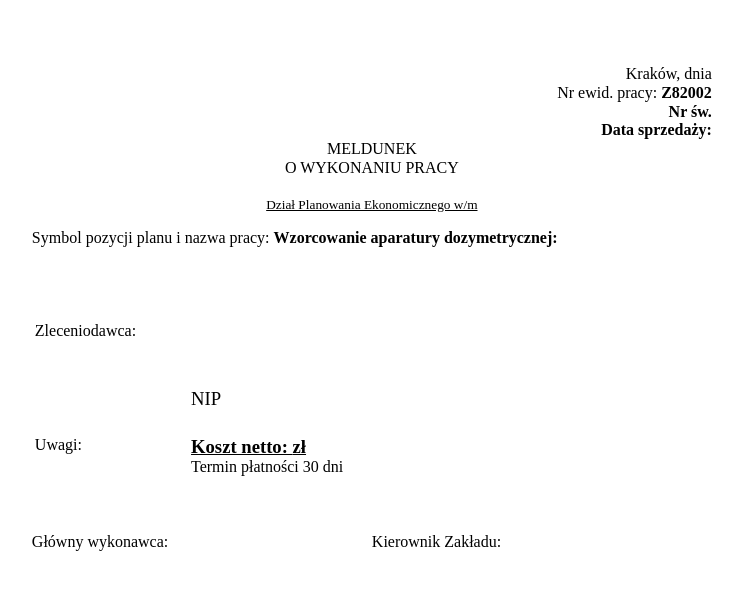
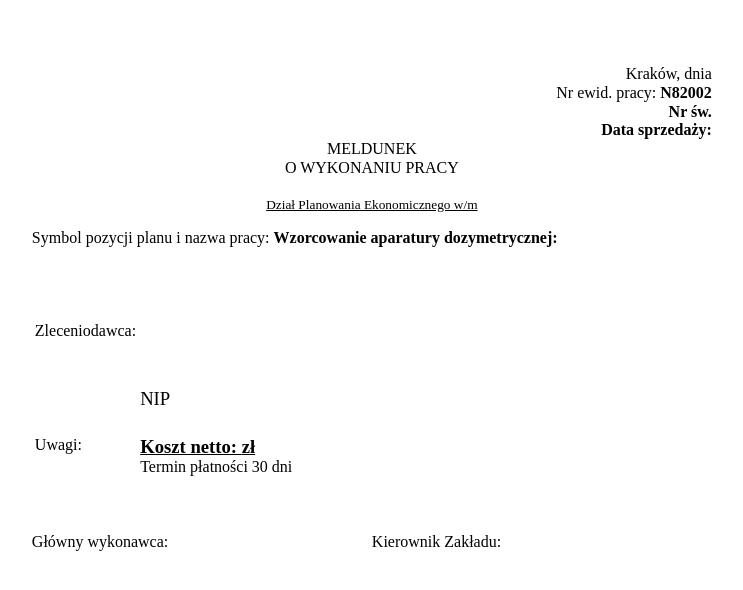
Before and after one commit to kilianna/dotbase, a plain HTML site: page dotbase/bin/szablony/Meldunek/Meldunek.html in a window 1280 px wide. Shown: the whole page, without its empty margins (33-776 px from the left). Drawn offline with Linux system fonts and the light colour scheme.

Commit message:
Zmiany w szablonie Meldunek.html

```diff
--- a/dotbase/bin/szablony/Meldunek/Meldunek.html
+++ b/dotbase/bin/szablony/Meldunek/Meldunek.html
@@ -9,7 +9,7 @@
 		<div id="strona">
 			<div id="naglowek">
 				Kraków, dnia <!data><br>
-				Nr ewid. pracy: <b>Z82002</b><br>
+				Nr ewid. pracy: <b>N82002</b><br>
 				<b>Nr św. <!numer_swiadectwa></b><br>
 				<b>Data sprzedaży: <!data_sprzedazy></b>
 			</div>
@@ -20,7 +20,7 @@
 			<br><br><br>
 			<table>
 				<tr>
-					<td valign="top" width="50%">Zleceniodawca:</td>
+					<td valign="top" width="40%">Zleceniodawca:</td>
 					<td class = "dane"><!zleceniodawca><br><!adres><br><br><span style = "font-weight: normal;">NIP <!nip></span><br><br></td>
 				</tr>
 				<tr>
```
